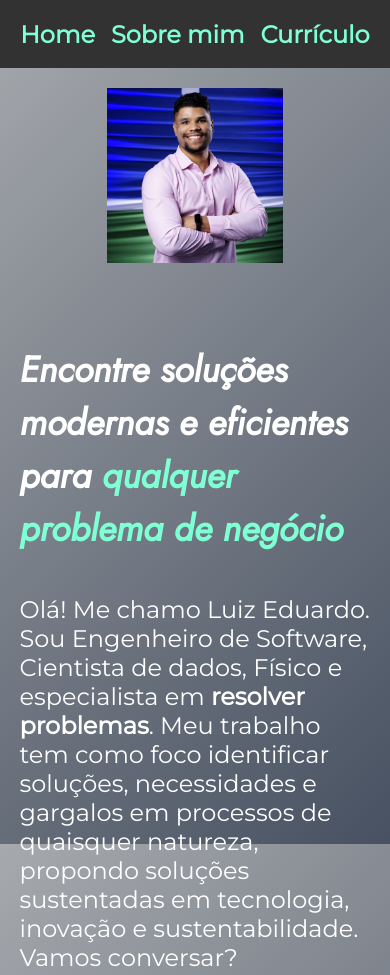
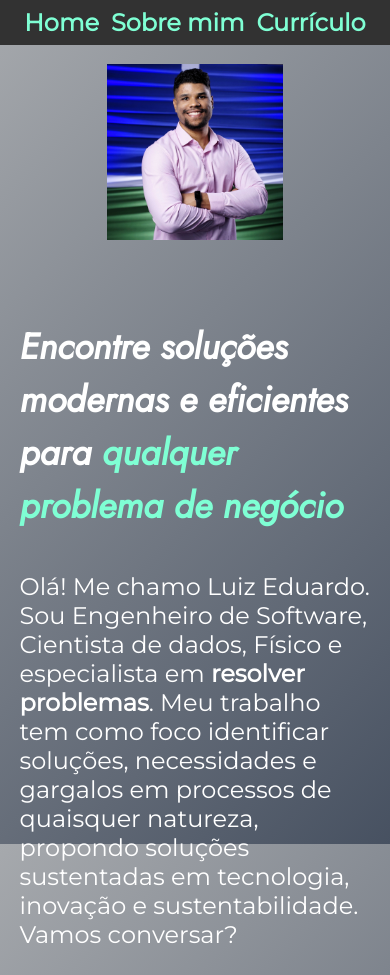
Before and after one commit to GalaxySqrt/web-portfolio, a plain HTML site: page index.html in a window 390 px wide. Shown: the top 975 px of the page. Drawn offline with Linux system fonts and the light colour scheme.

Commit message:
Update style.css

```diff
--- a/styles/style.css
+++ b/styles/style.css
@@ -161,13 +161,13 @@ body {
 
 @media (max-width: 1000px) {
     .cabecalho {
-        padding: 5%;
+        padding: 2%;
     }
 
     .cabecalho__nav {
         justify-content: center;
         justify-items: center;
-        gap: 1rem;
+        gap: 0.75rem;
     }
 
     .apresentacao {
```
